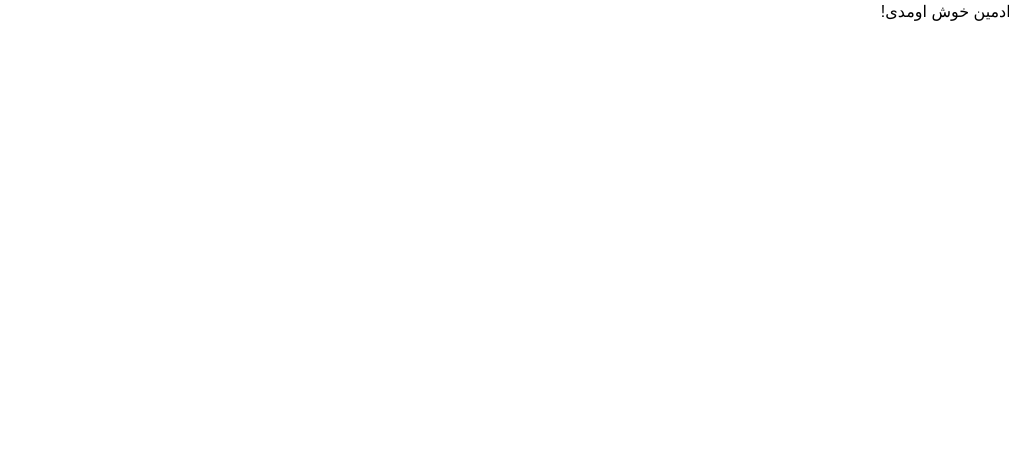
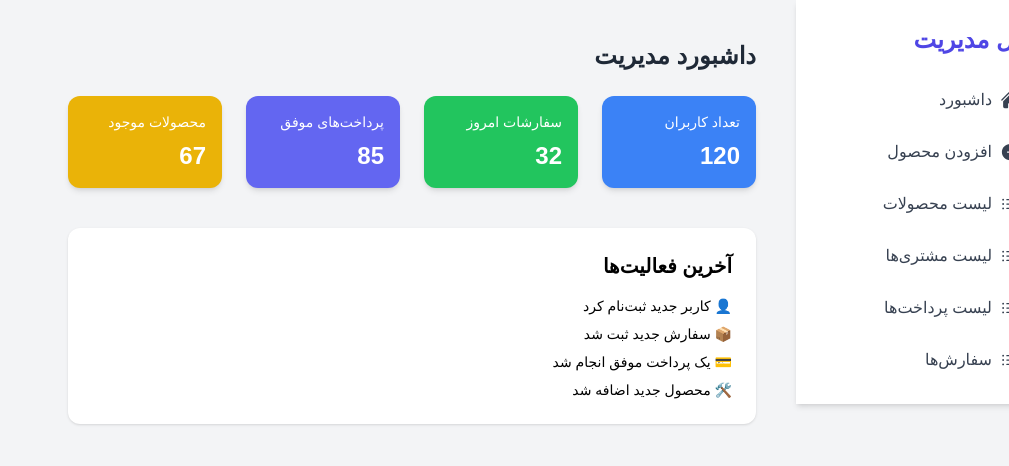
Before and after one commit to Ashkancr7/adminpanel, a React (Create React App) app: page / in a window 1280 px wide. Shown: the top 466 px of the page, without its empty margins (271-1280 px from the left). Built offline with nearby package versions, Linux system fonts and the light colour scheme; sample sign-in values are in the browser's storage; a web font is replaced by a local one.

Commit message:
add login and dashboard

```diff
--- a/src/pages/AdminLogin.jsx
+++ b/src/pages/AdminLogin.jsx
@@ -18,7 +18,7 @@ const AdminLogin = () => {
 
       localStorage.setItem('admin_token', res.data.token);
       setError('');
-      navigate('/admin-panel');
+      navigate('/');
     } catch (err) {
       setError(err.response?.data?.message || 'خطا در ورود');
     } finally {
--- a/src/pages/AdminPanel.jsx
+++ b/src/pages/AdminPanel.jsx
@@ -1,5 +1,6 @@
 import { useEffect } from 'react';
 import { useNavigate } from 'react-router-dom';
+import AdminLayout from '../components/AdminLayout';
 
 const AdminPanel = () => {
   const navigate = useNavigate();
@@ -11,7 +12,10 @@ const AdminPanel = () => {
     }
   }, []);
 
-  return <div>به پنل ادمین خوش اومدی!</div>;
+  return <>
+  <AdminLayout />
+
+  </>;
 };
 
 export default AdminPanel;
```
